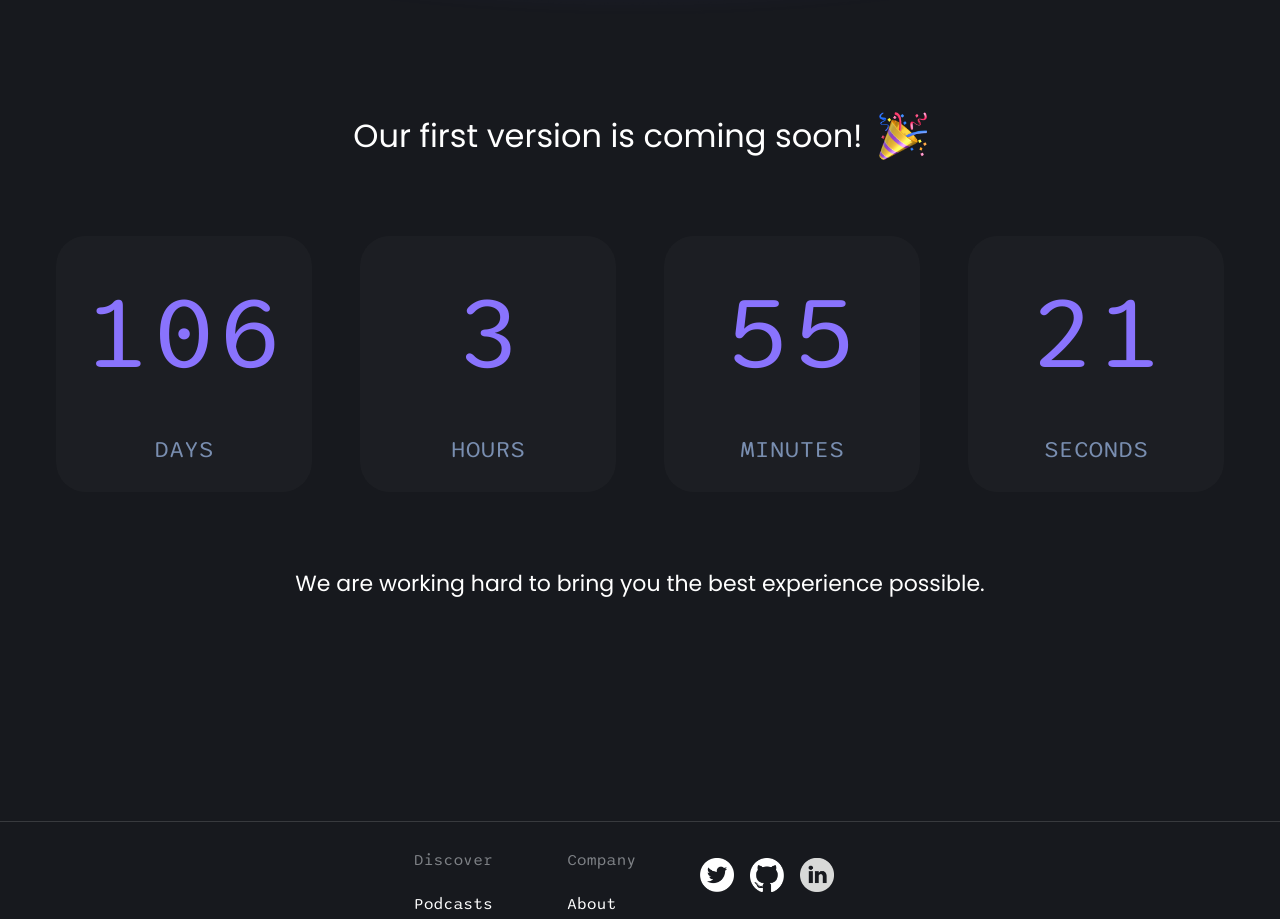
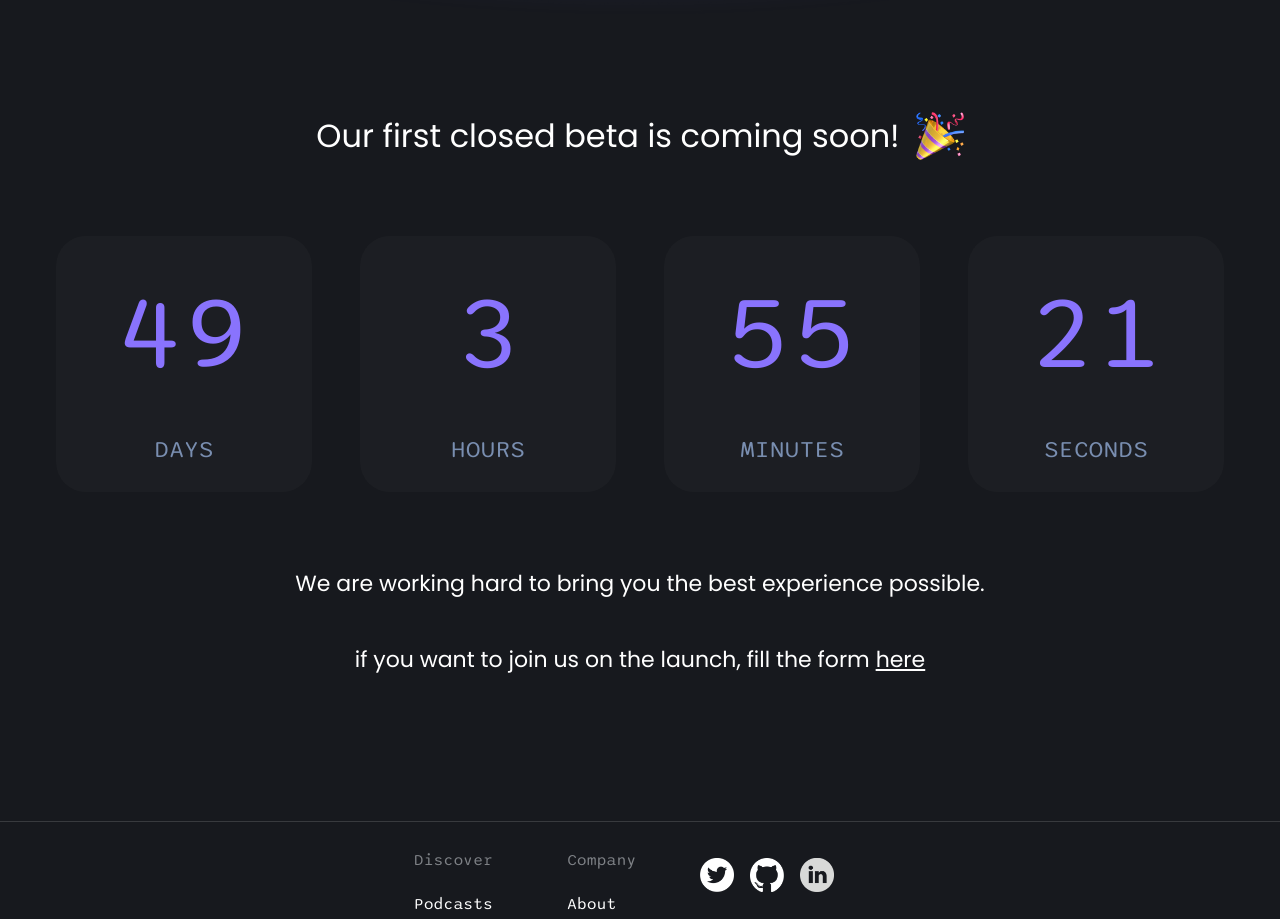
Before and after one commit to gabrielccarvalho/SoundWave, a Next.js app: page / in a window 1280 px wide. Shown: the part 780-1699 px from the top of the page. Built offline with nearby package versions, Linux system fonts and the light colour scheme.

Commit message:
:robot: chore: change closed beta launch date

```diff
--- a/src/components/Countdown.tsx
+++ b/src/components/Countdown.tsx
@@ -24,7 +24,7 @@ const Countdown = () => {
   const [minutes, setMinutes] = React.useState(0);
   const [seconds, setSeconds] = React.useState(0);
 
-  const deadline = "June, 31, 2023";
+  const deadline = "May, 5, 2023";
 
   const getTime = (deadline: string) => {
     const time = Date.parse(deadline) - Date.now();
--- a/src/containers/FirstVersion.tsx
+++ b/src/containers/FirstVersion.tsx
@@ -47,7 +47,7 @@ const FirstVersion = () => {
       <Container id='showcase'>
         <TextWrapper>
           <Heading
-            name='Our first version is coming soon!'
+            name='Our first closed beta is coming soon!'
             fontSize='32px'
           />
           <Image src='/icons/conffeti.png' width={48} height={48} alt='conffeti' />
@@ -56,7 +56,19 @@ const FirstVersion = () => {
         <Text
           name='We are working hard to bring you the best experience possible.'
           fontSize='22px'
+          style={{
+            marginBottom: '0'
+          }}
         />
+        <Text
+          name='if you want to join us on the launch, fill the form'
+          specialWord='here'
+          redirect='https://forms.gle/fW7bGi9iCuowzvsN8'
+          fontSize='22px'
+          style={{
+            margin: '0'
+          }}
+          />
       </Container>
     </>
   )
```
